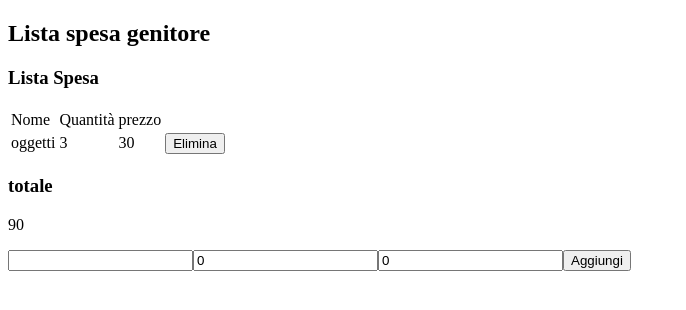
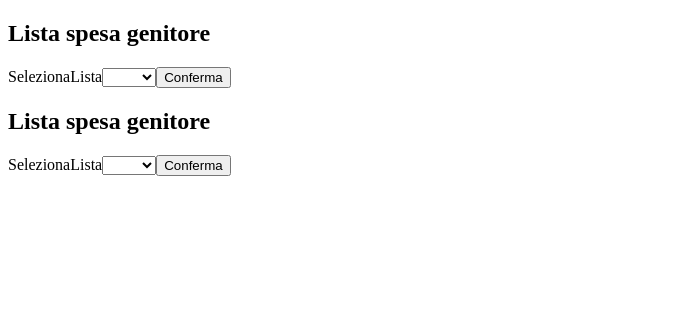
Before and after one commit to Prisoscar/angular-test, an Angular app in the folder angularTest/: page /selezionalista in a window 1280 px wide. Before the commit this address led to /. Shown: the top 310 px of the page, without its empty margins (0-686 px from the left). Built offline with nearby package versions, Linux system fonts and the light colour scheme; data requests are answered from the project's data file.

Commit message:
aggiunta altre liste

```diff
--- a/angularTest/jsonServer/db.json
+++ b/angularTest/jsonServer/db.json
@@ -1,10 +1,61 @@
 {
+  "liste": [
+    {
+      "id": 1,
+      "nome": "lista1"
+    },
+    {
+      "id": 2,
+      "nome": "lista2"
+    }
+  ],
   "elementiLista": [
     {
+      "idLista": 1,
       "id": 79877481541382400,
       "nome": "oggetti",
       "quantita": 3,
       "prezzo": 30
+    },
+    {
+      "idLista": 1,
+      "id": 89314803845910800,
+      "nome": "prova",
+      "quantita": 10,
+      "prezzo": 5
+    },
+    {
+      "idLista": 1,
+      "id": 30809232681470510,
+      "nome": "oggetto",
+      "quantita": 5,
+      "prezzo": 3
+    },
+    {
+      "idLista": 1,
+      "id": 6951224816452062,
+      "nome": "ddd",
+      "quantita": 10,
+      "prezzo": 5
+    },
+    {
+      "id": 27381625256885412,
+      "nome": "rsf",
+      "quantita": 3,
+      "prezzo": 4
+    },
+    {
+      "id": 80987636450722200,
+      "nome": "eee",
+      "quantita": 1,
+      "prezzo": 1
+    },
+    {
+      "idLista": 1,
+      "id": 28322344670454590,
+      "nome": "e",
+      "quantita": 5,
+      "prezzo": 5
     }
   ]
 }
--- a/angularTest/src/app/app-routing.module.ts
+++ b/angularTest/src/app/app-routing.module.ts
@@ -1,7 +1,12 @@
+import { ListaSpesaWrapperComponent } from './lista-spesa-wrapper/lista-spesa-wrapper.component';
 import { NgModule } from '@angular/core';
 import { RouterModule, Routes } from '@angular/router';
 
-const routes: Routes = [];
+const routes: Routes = [
+  {path: "", redirectTo: "/selezionalista", pathMatch: "full"},
+  {path: "selezionalista", component: ListaSpesaWrapperComponent},
+  {path: "listaspesa/:idLista", component: ListaSpesaWrapperComponent}
+];
 
 @NgModule({
   imports: [RouterModule.forRoot(routes)],
--- a/angularTest/src/app/form-spesa/form-spesa.component.ts
+++ b/angularTest/src/app/form-spesa/form-spesa.component.ts
@@ -1,5 +1,5 @@
 import { ElementoLista } from './../lista-spesa-wrapper/elemento-lista';
-import { Component, EventEmitter, OnInit, Output } from '@angular/core';
+import { Component, EventEmitter, Input, OnInit, Output } from '@angular/core';
 
 @Component({
   selector: 'app-form-spesa',
@@ -8,8 +8,9 @@ import { Component, EventEmitter, OnInit, Output } from '@angular/core';
 })
 export class FormSpesaComponent implements OnInit {
 
+  @Input() idLista!: number;
   @Output() listaChange = new EventEmitter<ElementoLista> ();
-  element = new ElementoLista("",0,0);
+  element = new ElementoLista(this.idLista,"",0,0);
 
   constructor() { }
 
@@ -18,6 +19,6 @@ export class FormSpesaComponent implements OnInit {
 
   addElement (){
     if(this.element.nome && this.element.prezzo && this.element.quantita) this.listaChange.emit(this.element);
-    this.element = new ElementoLista("",0,0);
+    this.element = new ElementoLista(this.idLista, "",0,0);
   }
 }
--- a/angularTest/src/app/lista-spesa-wrapper/elemento-lista.ts
+++ b/angularTest/src/app/lista-spesa-wrapper/elemento-lista.ts
@@ -1,10 +1,12 @@
 export class ElementoLista{
+    public idLista: number;
     public id: number;
     public nome: string;
     public prezzo: number;
     public quantita: number;
 
-    constructor(nome:string, prezzo:number, quantita:number){
+    constructor(idLista: number, nome:string, prezzo:number, quantita:number){
+        this.idLista = idLista;
         this.id = Math.random() * 100000000000000000;
         this.nome = nome;
         this.quantita = quantita;
--- a/angularTest/src/app/lista-spesa-wrapper/lista-spesa-wrapper.component.html
+++ b/angularTest/src/app/lista-spesa-wrapper/lista-spesa-wrapper.component.html
@@ -1,4 +1,14 @@
 <h2>Lista spesa genitore</h2>
-<app-lista-spesa [lista] = "lista" (listaChange) = "deleteElement($event)"></app-lista-spesa>
-<app-totale-spesa [lista] = "lista"></app-totale-spesa>
-<app-form-spesa (listaChange) = "addElement($event)"></app-form-spesa>
+<div *ngIf = "!selezione">
+    <label for="liste">SelezionaLista</label>
+    <select name="liste" id = "liste" [(ngModel)]="idLista">
+        <option *ngFor = "let elemento of liste" [ngValue] = "elemento.id">{{elemento.nome}}</option>
+    </select>
+    <p *ngIf = "errore" style = "color:red" >Seleziona una lista</p>
+    <button (click) = "confirmList()">Conferma</button>
+</div>
+<!--div *ngIf = "selezione">
+    <app-lista-spesa [lista] = "lista" (listaChange) = "deleteElement($event)"></app-lista-spesa>
+    <app-totale-spesa [lista] = "lista"></app-totale-spesa>
+    <app-form-spesa [idLista] = "idLista" (listaChange) = "addElement($event)"></app-form-spesa>
+</div-->
--- a/angularTest/src/app/lista-spesa-wrapper/lista-spesa-wrapper.component.ts
+++ b/angularTest/src/app/lista-spesa-wrapper/lista-spesa-wrapper.component.ts
@@ -2,7 +2,8 @@ import { Component, OnInit } from '@angular/core';
 import { ElementoLista } from './elemento-lista';
 import { HttpClient } from '@angular/common/http';
 import { Observable } from 'rxjs';
-import { Subscription } from 'rxjs';
+import { Lista } from './lista';
+import { ActivatedRoute, Router } from '@angular/router';
 
 @Component({
   selector: 'app-lista-spesa-wrapper',
@@ -11,41 +12,62 @@ import { Subscription } from 'rxjs';
 })
 export class ListaSpesaWrapperComponent implements OnInit {
 
-  lista: ElementoLista[];
-  configUrl = "http://localhost:3000/elementiLista";
+  idLista!: number;
+  lista!: ElementoLista[];
+  liste!: Lista[];
+  urlLista = "http://localhost:3000/elementiLista";
+  urlListe = "http://localhost:3000/liste";
+  selezione = false;
+  errore = false;
 
-  constructor(private http: HttpClient) {
-    this.lista = [];
+  constructor(private http: HttpClient,
+    private route: ActivatedRoute) {
   }
 
   ngOnInit(): void {
-    this.initializeList();
+    console.log("init")
+    let idLista = this.route.snapshot.params.idLista;
+    if (idLista){
+      this.idLista = idLista;
+      this.selezione = true;
+    }
+    if(this.selezione)this.initializeList();
+    if(!this.selezione)this.getListe();
+  }
+
+  getListe(){
+    this.http.get<Lista[]>(this.urlListe).subscribe(res => {this.liste = res; console.log(this.liste)});
   }
 
   initializeList(){
-    this.http.get<ElementoLista []>(this.configUrl).subscribe(res => this.lista = res);
+    this.http.get<ElementoLista []>(this.urlLista + "?idLista=" + this.idLista).subscribe(res => this.lista = res);
   }
 
   addElementToList(element: ElementoLista){
-    this.http.post<ElementoLista>(this.configUrl, element).subscribe(res => console.log(res));
+    this.http.post<ElementoLista>(this.urlLista, element).subscribe(res =>{console.log(res)
+      this.initializeList();
+     });
+
   }
 
   deleteElementFromList(element: ElementoLista){
-    this.http.delete<ElementoLista>(this.configUrl + "/" + element.id).subscribe(res => console.log(res));
+    this.http.delete<ElementoLista>(this.urlLista + "/" + element.id).subscribe(res =>{console.log(res)
+      this.initializeList();
+     });
   }
 
   deleteElement (index: any) : void {
     console.log(index);
     this.deleteElementFromList(this.lista[index]);
-    this.initializeList();
-    //this.lista.splice(index, 1);
-    //this.lista = this.lista.concat([]);
   }
 
   addElement(element: any){
-    //this.lista.push(element);
     this.addElementToList(element);
-    this.initializeList();
-    //this.lista = this.lista.concat([element]);
+  }
+
+  confirmList(){
+    if(this.idLista) this.selezione = true;
+    if(!this.idLista) this.errore = true;
+    console.log("lista scelta: " + this.idLista);
   }
 }
--- /dev/null
+++ b/angularTest/src/app/lista-spesa-wrapper/lista.ts
@@ -0,0 +1,8 @@
+export class Lista{
+    public id: number;
+    public nome: string;
+    constructor(id: number, nome: string){
+        this.id = id;
+        this.nome = nome;
+    }
+}
```
